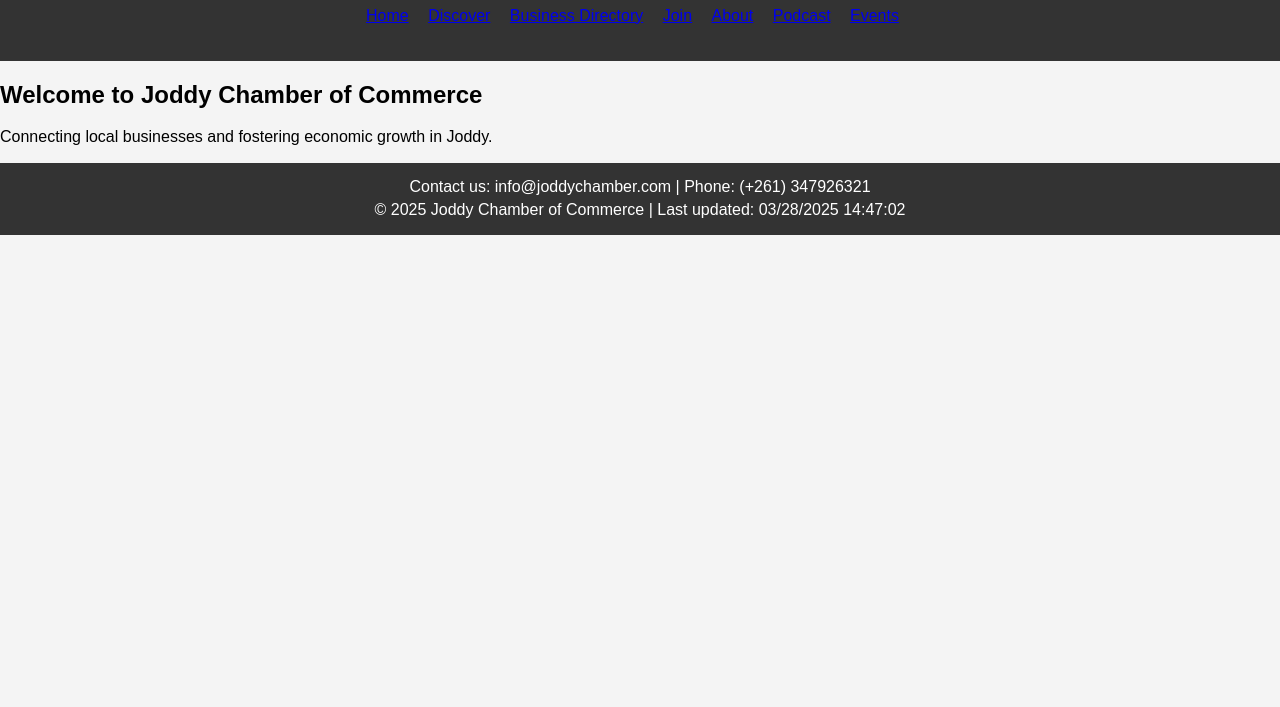
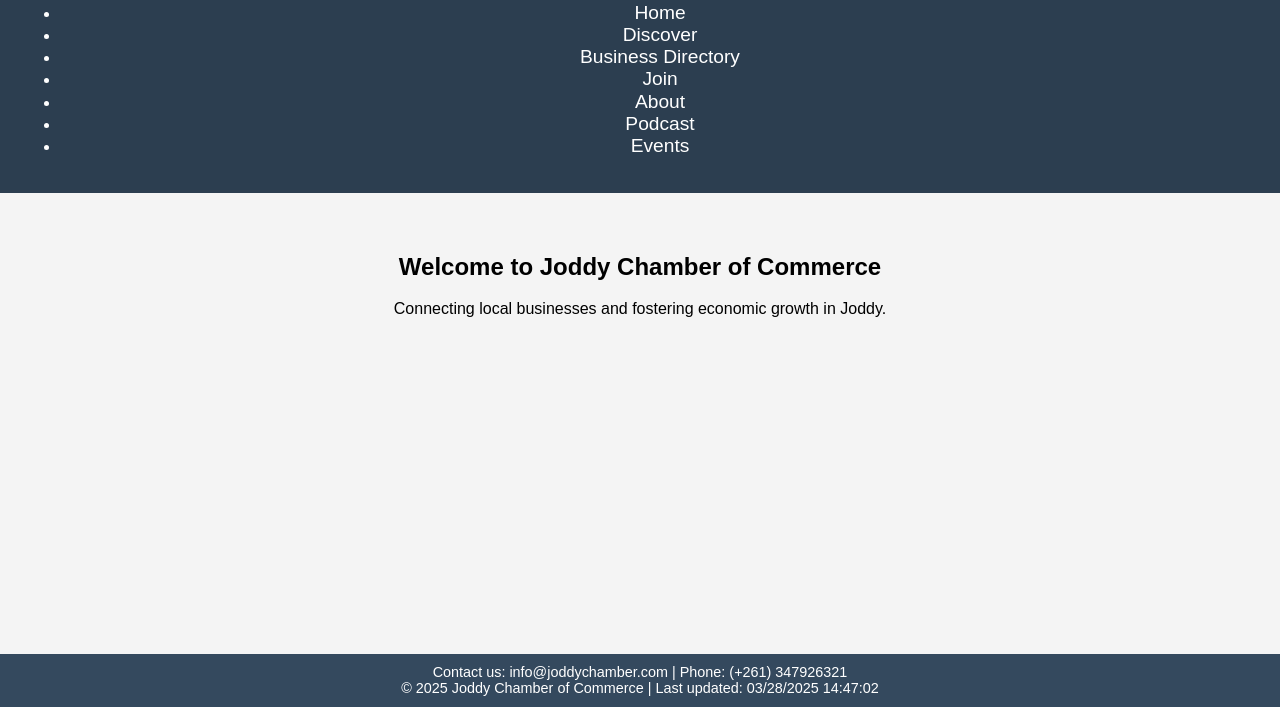
Before and after one commit to Jrak24/wdd231, a plain HTML site: page Chamber/directory.html in a window 1280 px wide. Shown: the part 93-800 px from the top of the page. Drawn offline with Linux system fonts and the light colour scheme.

Commit message:
Directory adjusted

```diff
--- a/Chamber/css/styles.css
+++ b/Chamber/css/styles.css
@@ -1,61 +1,66 @@
-/* Main Stylesheet (css/styles.css) */
+/* General page layout */
 body {
-    font-family: 'Arial', sans-serif;
+    font-family: Arial, sans-serif;
     background-color: #f4f4f4;
     margin: 0;
+    padding: 0;
+    display: flex;
+    flex-direction: column;
+    min-height: 100vh; /* Ensure the body takes at least the full height of the viewport */
 }
 
+/* Header style */
 header {
-    background-color: #333;
-    color: #fff;
+    background-color: #2C3E50;
+    color: white;
     padding: 20px;
     text-align: center;
 }
 
-  nav ul {
-    list-style-type: none;
-    padding: 0;
+header h1 {
+    font-size: 3em;
+    margin: 0;
 }
 
-  nav ul li {
-    display: inline;
-    margin-right: 15px;
+header nav {
+    margin-top: 20px;
 }
 
-  .member-card {
-    background-color: white;
-    border: 1px solid #ddd;
-    padding: 15px;
-    margin: 10px;
+header nav a {
+    color: white;
+    text-decoration: none;
+    margin: 0 15px;
+    font-size: 1.2em;
 }
 
-  .member-card img {
-    width: 100px;
-    height: 100px;
+header nav a:hover {
+    text-decoration: underline;
 }
 
-  footer {
-    background-color: #333;
-    color: #fff;
-    padding: 10px;
+/* Main content */
+main {
+    flex: 1; /* Allow the main content to grow and fill the space */
+    padding: 40px;
     text-align: center;
 }
 
-  footer p {
-    margin: 5px;
+/* Welcome text */
+.welcome {
+    font-size: 1.5em;
+    color: #34495E;
+    margin-top: 20px;
 }
 
-  /* Add other specific styles you need */
-
-  #wireframe {
+/* Footer */
+footer {
+    background-color: #34495E;
+    color: white;
+    padding: 10px;
     text-align: center;
-    margin: 20px 0;
+    font-size: 0.9em;
+    margin-top: auto; /* Pushes the footer to the bottom */
 }
 
-#wireframe img {
-    width: 80%; /* Adjust size */
-    max-width: 800px;
-    border: 2px solid #ccc;
-    border-radius: 8px;
-    box-shadow: 2px 2px 10px rgba(0, 0, 0, 0.1);
+footer p {
+    margin: 0;
 }
--- a/Chamber/directory.html
+++ b/Chamber/directory.html
@@ -13,7 +13,7 @@
     <link rel="stylesheet" href="css/normalize.css">
     <link rel="stylesheet" href="css/styles.css">
     <script defer src="js/script.js"></script>
-    <link rel="icon" href="favicon.ico" type="image/x-icon">
+    <link rel="icon" href="images/favicon.ico" sizes="14x14" type="image/x-icon">
 </head>
 <body>
     <header>
```
Lines whose indentation alone changed are shown as unchanged.
